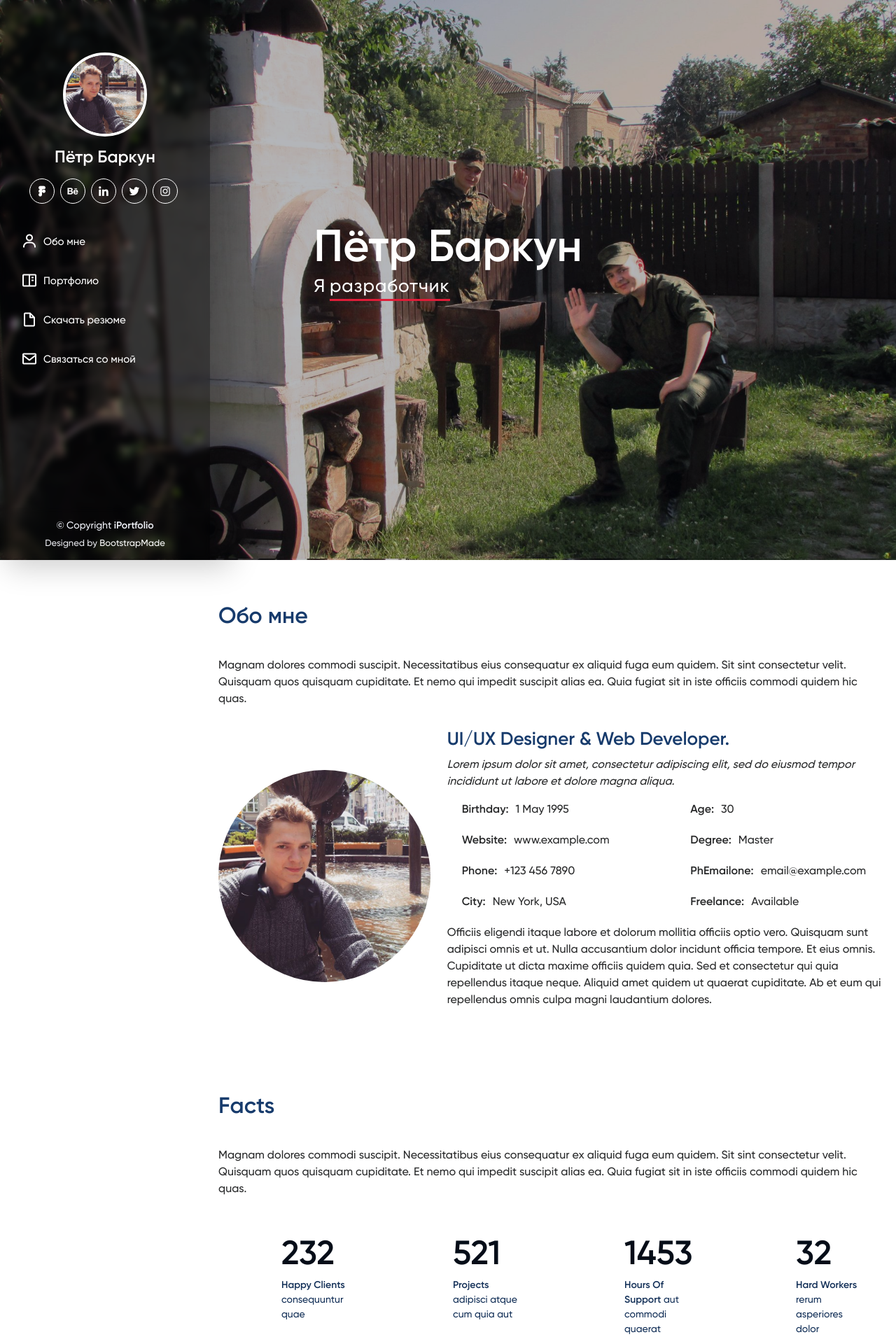
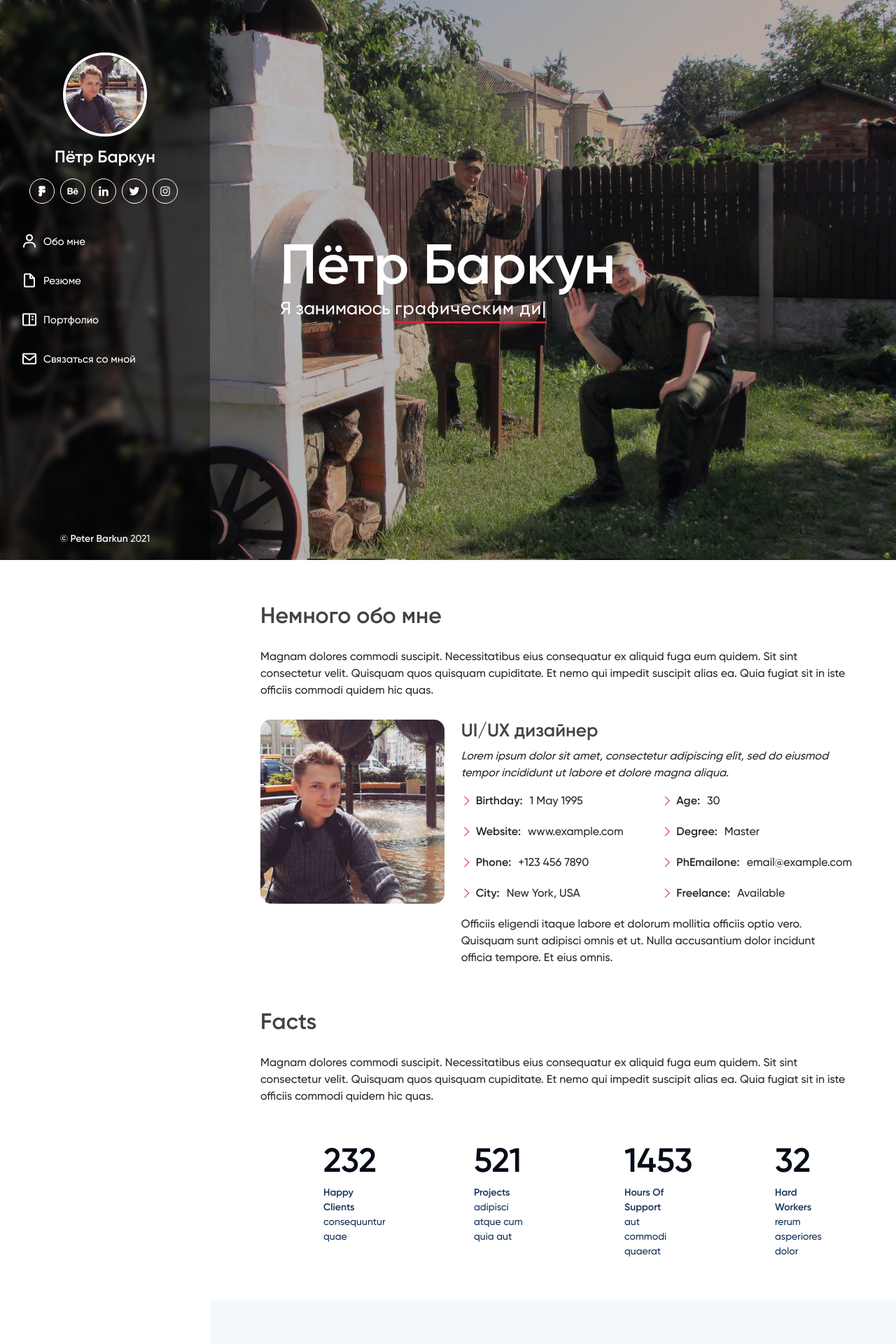
Before and after one commit to Unterfeldwebel33/peterbarkun, a PHP site: page / in a window 1280 px wide. Shown: the top 1920 px of the page at 70% size. Run offline with PHP 8.4, Linux system fonts and the light colour scheme.

Commit message:
Доработка первого экрана

```diff
--- a/assets/css/style.css
+++ b/assets/css/style.css
@@ -80,7 +80,6 @@ h1, h2, h3, h4, h5, h6 {
   backdrop-filter: blur(5px);
   background: rgba(0, 0, 0, 0.4);
   overflow-y: auto;
-  box-shadow: 20px 0px 40px 10px rgba(0, 0, 0, 0.2);
 }
 #header .profile img {
   margin: 15px auto;
@@ -232,8 +231,8 @@ h1, h2, h3, h4, h5, h6 {
   min-width: 300px;
 }
 #hero h1 {
-  margin: 0 0 10px 0;
-  font-size: 64px;
+  margin: 0 0 15px 0;
+  font-size: 80px;
   font-weight: 700;
   line-height: 56px;
   color: #fff;
@@ -241,7 +240,7 @@ h1, h2, h3, h4, h5, h6 {
 #hero p {
   color: #fff;
   margin-bottom: 50px;
-  font-size: 26px;
+  font-size: 25.5px;
   font-family: "Gilroy", sans-serif;
 }
 #hero p span {
@@ -272,7 +271,8 @@ h1, h2, h3, h4, h5, h6 {
 # Sections General
 --------------------------------------------------------------*/
 section {
-  padding: 60px 0;
+  padding: 60px;
+  padding-bottom: 0;
   overflow: hidden;
 }
 
@@ -286,10 +286,9 @@ section {
 .section-title h2 {
   font-size: 32px;
   font-weight: bold;
-  margin-bottom: 20px;
   padding-bottom: 20px;
   position: relative;
-  color: #173b6c;
+  color: #434343;
 }
 .section-title h2::after {
   content: "";
@@ -316,7 +315,7 @@ section {
 .about .content h3 {
   font-weight: 700;
   font-size: 26px;
-  color: #173b6c;
+  color: #434343;
 }
 .about .content ul {
   list-style: none;
@@ -333,7 +332,7 @@ section {
 .about .content ul i {
   font-size: 16px;
   margin-right: 5px;
-  color: #fff;
+  color: #DF1D38;
   line-height: 0;
 }
 .about .content p:last-child {
@@ -500,7 +499,7 @@ section {
   transition: all 0.3s ease-in-out;
 }
 .portfolio #portfolio-flters li:hover, .portfolio #portfolio-flters li.filter-active {
-  color: #fff;
+  color: #DF1D38;
 }
 .portfolio #portfolio-flters li:last-child {
   margin-right: 0;
@@ -775,7 +774,7 @@ section {
   padding: 0 0 10px 60px;
   margin-bottom: 20px;
   font-size: 14px;
-  color: #173b6c;
+  color: #434343;
 }
 .contact .info .email p {
   padding-top: 5px;
--- a/index.html
+++ b/index.html
@@ -51,8 +51,8 @@
         <ul>
 
           <li><a href="#about" class="nav-link scrollto"><i class="bx bx-user"></i> <span>Обо мне</span></a></li>
+          <li><a href="#resume" class="nav-link scrollto"><i class="bx bx-file-blank"></i> <span>Резюме</span></a></li>
           <li><a href="#portfolio" class="nav-link scrollto"><i class="bx bx-book-content"></i> <span>Портфолио</span></a></li>
-          <li><a href="#resume" class="nav-link scrollto"><i class="bx bx-file-blank"></i> <span>Скачать резюме</span></a></li>
           <li><a href="#contact" class="nav-link scrollto"><i class="bx bx-envelope"></i> <span>Связаться со мной</span></a></li>
         </ul>
       </nav><!-- .nav-menu -->
@@ -63,7 +63,7 @@
   <section id="hero" class="d-flex flex-column justify-content-center align-items-center">
     <div class="hero-container" data-aos="fade-in">
       <h1>Пётр Баркун</h1>
-      <p>Я <span class="typed" data-typed-items="UX/UI дизайнер, разработчик, фрилансер, фотограф"></span></p>
+      <p>Я занимаюсь <span class="typed" data-typed-items="UX/UI дизайном, графическим дизайном, полиграфией, веб-разработкой, фотографией"></span></p>
     </div>
   </section><!-- End Hero -->
 
@@ -74,16 +74,16 @@
       <div class="container">
 
         <div class="section-title">
-          <h2>Обо мне</h2>
+          <h2>Немного обо мне</h2>
           <p>Magnam dolores commodi suscipit. Necessitatibus eius consequatur ex aliquid fuga eum quidem. Sit sint consectetur velit. Quisquam quos quisquam cupiditate. Et nemo qui impedit suscipit alias ea. Quia fugiat sit in iste officiis commodi quidem hic quas.</p>
         </div>
 
         <div class="row">
           <div class="col-lg-4" data-aos="fade-right">
-            <img src="assets/img/profile-img.jpg" alt="" class="img-fluid rounded-circle" style="margin-top: 60px;">
+            <img src="assets/img/profile-img.jpg" alt="" class="img-fluid">
           </div>
           <div class="col-lg-8 pt-4 pt-lg-0 content" data-aos="fade-left">
-            <h3>UI/UX Designer &amp; Web Developer.</h3>
+            <h3>UI/UX дизайнер</h3>
             <p class="fst-italic">
               Lorem ipsum dolor sit amet, consectetur adipiscing elit, sed do eiusmod tempor incididunt ut labore et dolore
               magna aliqua.
@@ -108,7 +108,6 @@
             </div>
             <p>
               Officiis eligendi itaque labore et dolorum mollitia officiis optio vero. Quisquam sunt adipisci omnis et ut. Nulla accusantium dolor incidunt officia tempore. Et eius omnis.
-              Cupiditate ut dicta maxime officiis quidem quia. Sed et consectetur qui quia repellendus itaque neque. Aliquid amet quidem ut quaerat cupiditate. Ab et eum qui repellendus omnis culpa magni laudantium dolores.
             </p>
           </div>
         </div>
@@ -618,14 +617,9 @@
   <footer id="footer">
     <div class="container">
       <div class="copyright">
-        &copy; Copyright <strong><span>iPortfolio</span></strong>
+        &copy; <strong><span>Peter Barkun</span></strong> 2021
       </div>
       <div class="credits">
-        <!-- All the links in the footer should remain intact. -->
-        <!-- You can delete the links only if you purchased the pro version. -->
-        <!-- Licensing information: https://bootstrapmade.com/license/ -->
-        <!-- Purchase the pro version with working PHP/AJAX contact form: https://bootstrapmade.com/iportfolio-bootstrap-portfolio-websites-template/ -->
-        Designed by <a href="https://bootstrapmade.com/">BootstrapMade</a>
       </div>
     </div>
   </footer><!-- End  Footer -->
```
